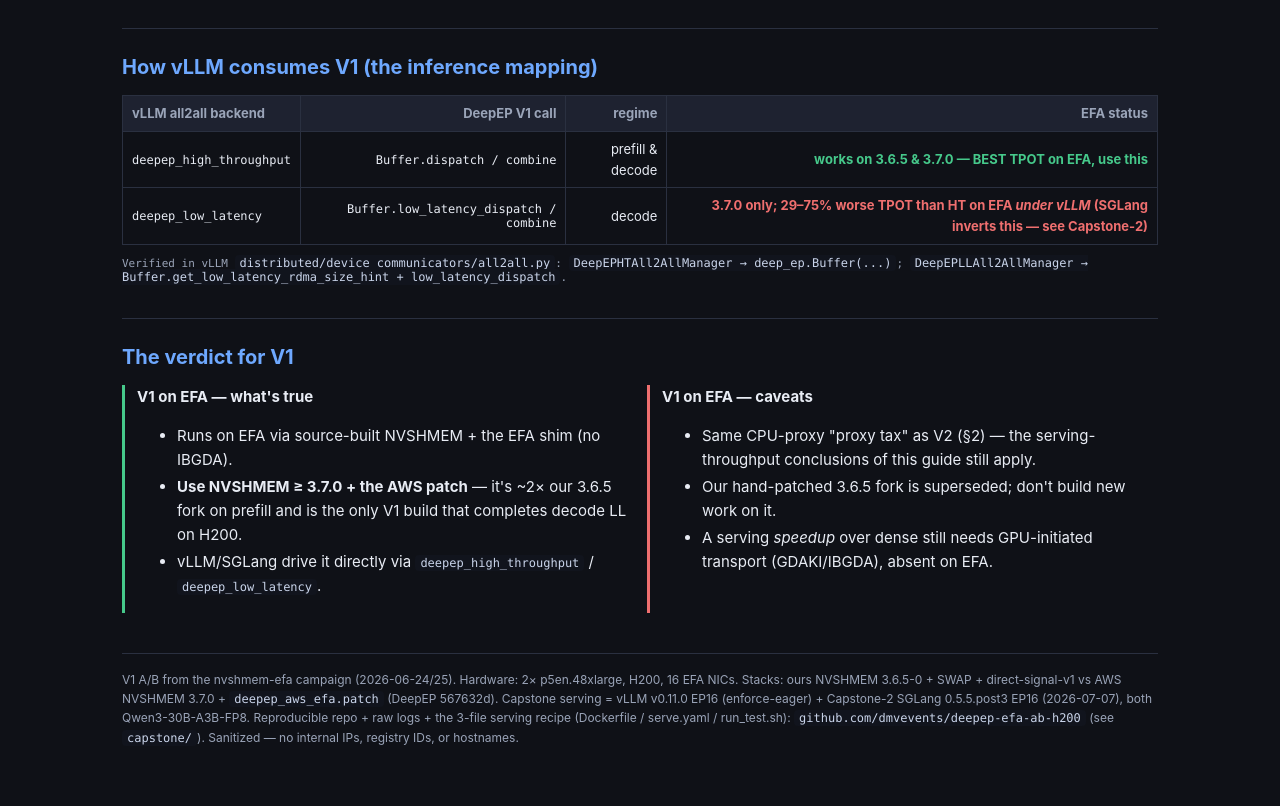
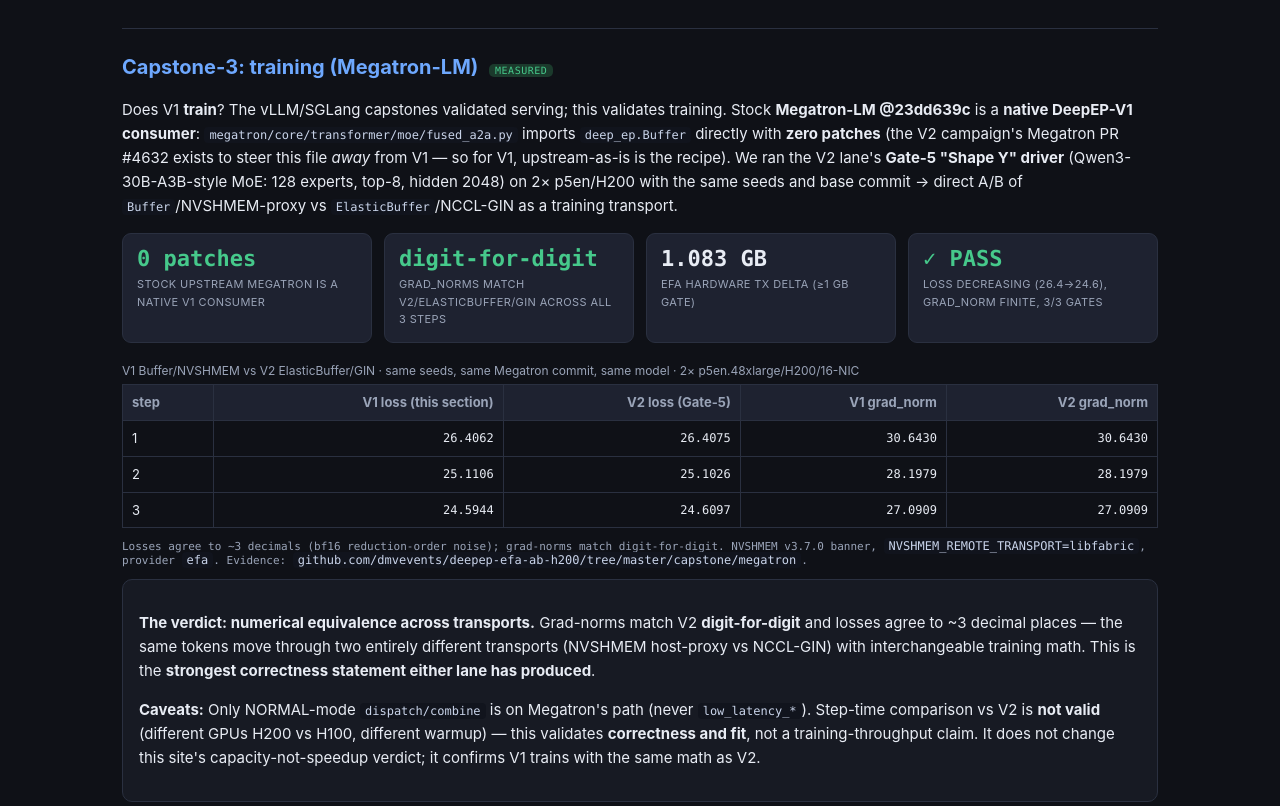
Before and after one commit to dmvevents/deepep-efa-guidance, a plain HTML site: page sections/08-v1-nvshmem-backend.html in a window 1280 px wide. Shown: the part 3560-4366 px from the top of the page. Drawn offline with Linux system fonts and the light colour scheme.

Commit message:
§8: add Capstone-3 Megatron training subsection — V1 trains over EFA with zero patches
Claims added to §8 + index:
- Stock Megatron-LM @23dd639c is a native DeepEP-V1 (Buffer) consumer via fused_a2a.py, zero patches needed
- Ran V2's Gate-5 "Shape Y" driver (Qwen3-30B-A3B-style MoE) on 2× p5en/H200 — direct A/B of Buffer/NVSHMEM vs ElasticBuffer/GIN
- Grad-norms match V2 digit-for-digit (30.6430 / 28.1979 / 27.0909); losses agree to ~3 decimals (bf16 noise)
- Loss decreasing (26.4→24.6), EFA TX delta 1.083 GB (≥1GB gate), NVSHMEM v3.7.0 + libfabric/efa transport
- Verdict: numerical equivalence across transports — strongest correctness statement either lane produced
- Caveats: only NORMAL-mode dispatch/combine on Megatron path (never LL); H200 vs H100 = not a training-throughput claim; validates correctness/fit, does not change capacity-not-speedup verdict

What changed:
- Inserted Capstone-3 subsection after Capstone-2 SGLang panel in §8 (before "How vLLM consumes V1" h2)
- 4 KPI cards: 0 patches, digit-for-digit, 1.083 GB, ✓ PASS
- 2-column table: V1 vs V2 loss/grad_norm across 3 steps (same seeds/commit/model)
- Panel: verdict paragraph (numerical equivalence) + caveats (NORMAL-only, not a throughput claim)
- Updated §8 foot line to mention Capstone-3 Megatron training (2026-07-08)
- Updated index §8 card: added NEW Capstone-3 Megatron training — stock Megatron trains over V1 with zero patches, numerics match V2

Evidence source: github.com/dmvevents/deepep-efa-ab-h200 capstone/megatron/ commit e6b9c13

Gates passed: sanitization (no internal IPs/IDs/registry hosts), html.parser smoke test both files

```diff
--- a/sections/08-v1-nvshmem-backend.html
+++ b/sections/08-v1-nvshmem-backend.html
@@ -193,6 +193,43 @@
     (GDAKI/IBGDA) remains the lever that would change the direction.</p>
   </div>
 
+  <h2>Capstone-3: training (Megatron-LM) <span class="pill m">measured</span></h2>
+  <p>Does V1 <b>train</b>? The vLLM/SGLang capstones validated serving; this validates training. Stock
+  <b>Megatron-LM @23dd639c</b> is a <b>native DeepEP-V1 consumer</b>: <code>megatron/core/transformer/moe/fused_a2a.py</code>
+  imports <code>deep_ep.Buffer</code> directly with <b>zero patches</b> (the V2 campaign's Megatron PR #4632 exists to
+  steer this file <i>away</i> from V1 — so for V1, upstream-as-is is the recipe). We ran the V2 lane's
+  <b>Gate-5 "Shape Y" driver</b> (Qwen3-30B-A3B-style MoE: 128 experts, top-8, hidden 2048) on 2× p5en/H200 with
+  the same seeds and base commit → direct A/B of <code>Buffer</code>/NVSHMEM-proxy vs
+  <code>ElasticBuffer</code>/NCCL-GIN as a training transport.</p>
+  <div class="kpis">
+    <div class="kpi"><div class="n ratio-win">0 patches</div><div class="l">stock upstream Megatron is a native V1 consumer</div></div>
+    <div class="kpi"><div class="n ratio-win">digit-for-digit</div><div class="l">grad_norms match V2/ElasticBuffer/GIN across all 3 steps</div></div>
+    <div class="kpi"><div class="n">1.083 GB</div><div class="l">EFA hardware TX delta (≥1 GB gate)</div></div>
+    <div class="kpi"><div class="n ratio-win">✓ PASS</div><div class="l">loss decreasing (26.4→24.6), grad_norm finite, 3/3 gates</div></div>
+  </div>
+  <table>
+    <caption>V1 Buffer/NVSHMEM vs V2 ElasticBuffer/GIN · same seeds, same Megatron commit, same model · 2× p5en.48xlarge/H200/16-NIC</caption>
+    <thead><tr><th>step</th><th>V1 loss (this section)</th><th>V2 loss (Gate-5)</th><th>V1 grad_norm</th><th>V2 grad_norm</th></tr></thead>
+    <tbody>
+      <tr><td>1</td><td class="num">26.4062</td><td class="num">26.4075</td><td class="num">30.6430</td><td class="num">30.6430</td></tr>
+      <tr><td>2</td><td class="num">25.1106</td><td class="num">25.1026</td><td class="num">28.1979</td><td class="num">28.1979</td></tr>
+      <tr><td>3</td><td class="num">24.5944</td><td class="num">24.6097</td><td class="num">27.0909</td><td class="num">27.0909</td></tr>
+    </tbody>
+  </table>
+  <p class="src">Losses agree to ~3 decimals (bf16 reduction-order noise); grad-norms match digit-for-digit.
+  NVSHMEM v3.7.0 banner, <code>NVSHMEM_REMOTE_TRANSPORT=libfabric</code>, provider <code>efa</code>.
+  Evidence: <code>github.com/dmvevents/deepep-efa-ab-h200/tree/master/capstone/megatron</code>.</p>
+  <div class="panel">
+    <p><b>The verdict: numerical equivalence across transports.</b> Grad-norms match V2 <b>digit-for-digit</b>
+    and losses agree to ~3 decimal places — the same tokens move through two entirely different transports
+    (NVSHMEM host-proxy vs NCCL-GIN) with interchangeable training math. This is the <b>strongest correctness
+    statement either lane has produced</b>.</p>
+    <p><b>Caveats:</b> Only NORMAL-mode <code>dispatch/combine</code> is on Megatron's path (never
+    <code>low_latency_*</code>). Step-time comparison vs V2 is <b>not valid</b> (different GPUs H200 vs H100,
+    different warmup) — this validates <b>correctness and fit</b>, not a training-throughput claim. It does not
+    change this site's capacity-not-speedup verdict; it confirms V1 trains with the same math as V2.</p>
+  </div>
+
   <h2>How vLLM consumes V1 (the inference mapping)</h2>
   <table>
     <thead><tr><th>vLLM all2all backend</th><th>DeepEP V1 call</th><th>regime</th><th>EFA status</th></tr></thead>
@@ -227,7 +264,9 @@
   <div class="foot">
     V1 A/B from the nvshmem-efa campaign (2026-06-24/25). Hardware: 2× p5en.48xlarge, H200, 16 EFA NICs.
     Stacks: ours NVSHMEM 3.6.5-0 + SWAP + direct-signal-v1 vs AWS NVSHMEM 3.7.0 + <code>deepep_aws_efa.patch</code>
-    (DeepEP 567632d). Capstone serving = vLLM v0.11.0 EP16 (enforce-eager) + Capstone-2 SGLang 0.5.5.post3 EP16 (2026-07-07), both Qwen3-30B-A3B-FP8.
+    (DeepEP 567632d). Capstone serving = vLLM v0.11.0 EP16 (enforce-eager) + Capstone-2 SGLang 0.5.5.post3 EP16 (2026-07-07),
+    both Qwen3-30B-A3B-FP8. Capstone-3 Megatron training (2026-07-08): stock Megatron-LM @23dd639c trains over V1 with zero
+    patches, numerics match V2 digit-for-digit.
     Reproducible repo + raw logs + the 3-file serving recipe (Dockerfile / serve.yaml / run_test.sh):
     <code>github.com/dmvevents/deepep-efa-ab-h200</code> (see <code>capstone/</code>).
     Sanitized — no internal IPs, registry IDs, or hostnames.
```
Also changed, not shown: index.html (+1 -1 lines).
